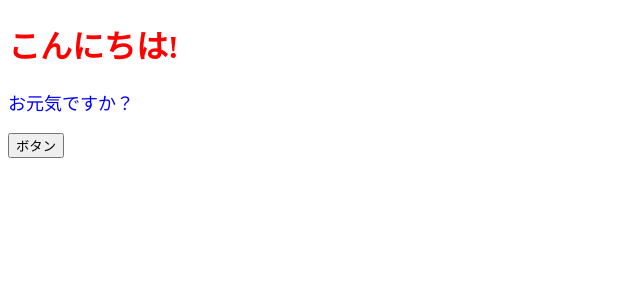
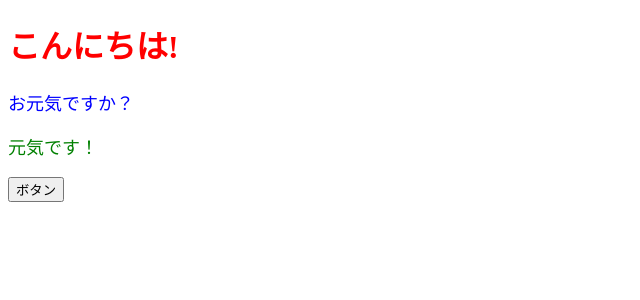
Before and after one commit to tabira2382/react-todo-practice, a React (Create React App) app: page / in a window 1280 px wide. Shown: the top 300 px of the page, without its empty margins (0-640 px from the left). Built offline with nearby package versions, Linux system fonts and the light colour scheme.

Commit message:
add:ClorofulMessageコンポーネント作成

```diff
--- a/src/App.jsx
+++ b/src/App.jsx
@@ -1,14 +1,12 @@
+import { ColorfulMessage } from "./components/ColorfulMessage";
 
 export const App = () => {
   const onClickButton = () => alert("ボタンを押しました");
-  const conterntStyle = {
-    color: "blue",
-    fontSize: "18px"
-  }
   return (
     <>
       <h1 style={{ color: "red"}}>こんにちは!</h1>
-      <p style={conterntStyle}>お元気ですか？</p>
+      <ColorfulMessage color="blue">お元気ですか？</ColorfulMessage>
+      <ColorfulMessage color="green">元気です！</ColorfulMessage>
       <button onClick={onClickButton}>ボタン</button>
     </>
   )
--- /dev/null
+++ b/src/components/ColorfulMessage.jsx
@@ -0,0 +1,10 @@
+export const ColorfulMessage = ({color, children}) => {
+  const conterntStyleA = {
+    color ,
+    fontSize: "18px"
+  };
+
+  return (
+    <p style={conterntStyleA}>{children}</p>
+  )
+};
```
